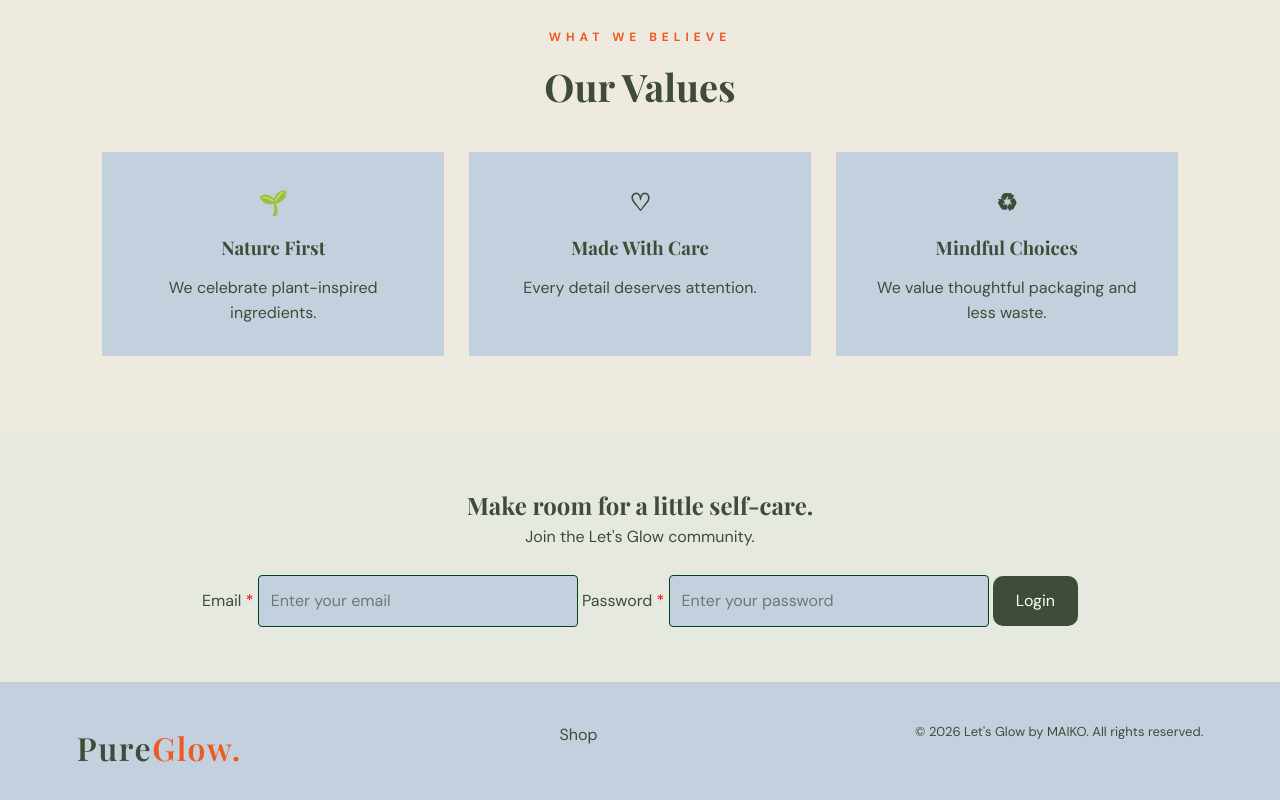
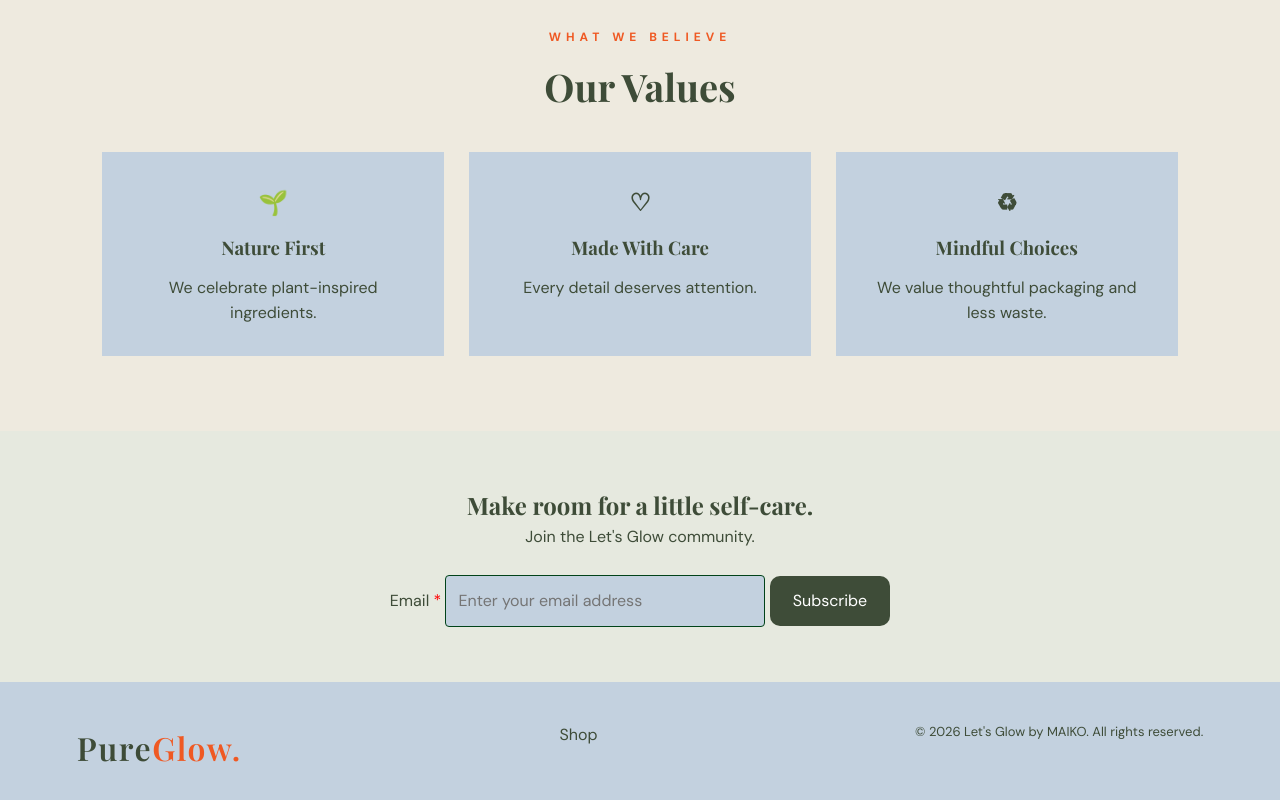
Before and after one commit to lemonjariamaia-source/SOAP-Online-shop, a plain HTML site: page about.html in a window 1280 px wide. Shown: the part 1351-2151 px from the top of the page. Drawn offline with nearby package versions, Linux system fonts and the light colour scheme.

Commit message:
Update about.html

```diff
--- a/about.html
+++ b/about.html
@@ -45,8 +45,7 @@
       <div>
         <span class="eyebrow">THE Let's GLOW STORY</span>
         <h2>Beauty in the simple things.</h2>
-        <p>Let's Glow was created around a simple idea: <strong>I had to make my first web-site, so I creaed this one as a gift to my sisiter who is considering to make her soap business :) </strong> transform an everyday routine into a small moment of self-care.</p>
-        <br>
+        <p>Let's Glow was created as a special gift for someone who dreams of building her own soap business. Inspired by nature, creativity, and the beauty of handmade products, our brand celebrates the simple pleasure of everyday self-care.<br>
         <p>Our collection celebrates botanical scents, thoughtful ingredients, and the charm of handmade soap.</p>
       </div>
     </div>
@@ -81,29 +80,24 @@
     <p>Join the Let's Glow community.</p>
     <br>
 
-<form id="login-form">
-  <label for="login-email">
+
+<form id="subscription-form">
+  <label for="email">
     Email <span style="color:red">*</span>
   </label>
+
   <input
     type="email"
-    id="login-email"
-    placeholder="Enter your email"
+    id="email"
+    placeholder="Enter your email address"
     required
   >
 
-  <label for="login-password">
-    Password <span style="color:red">*</span>
-  </label>
-  <input
-    type="password"
-    id="login-password"
-    placeholder="Enter your password"
-    required
-  >
+  <button type="submit" class="btn">
+    Subscribe
+  </button>
+</form>
 
-  <button type="submit" class="btn">Login</button>
-</form>
 
   </section>
 </main>
```
